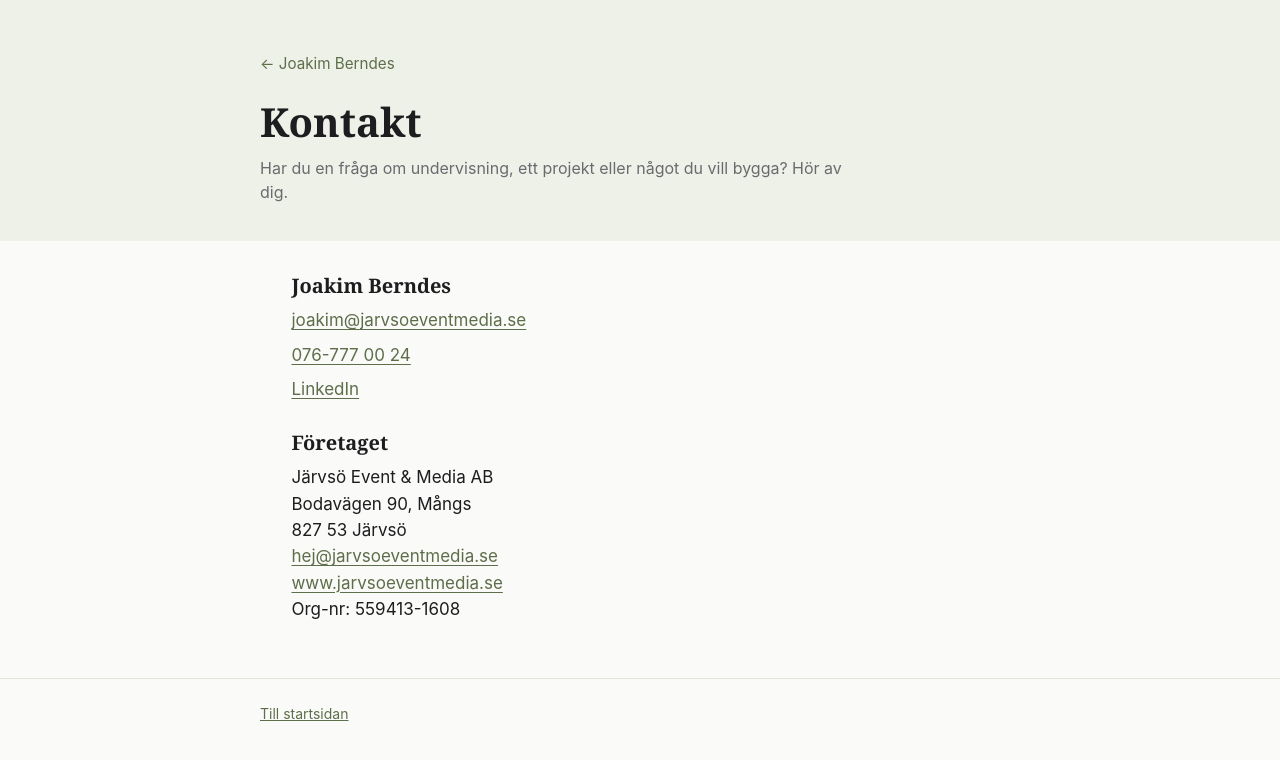
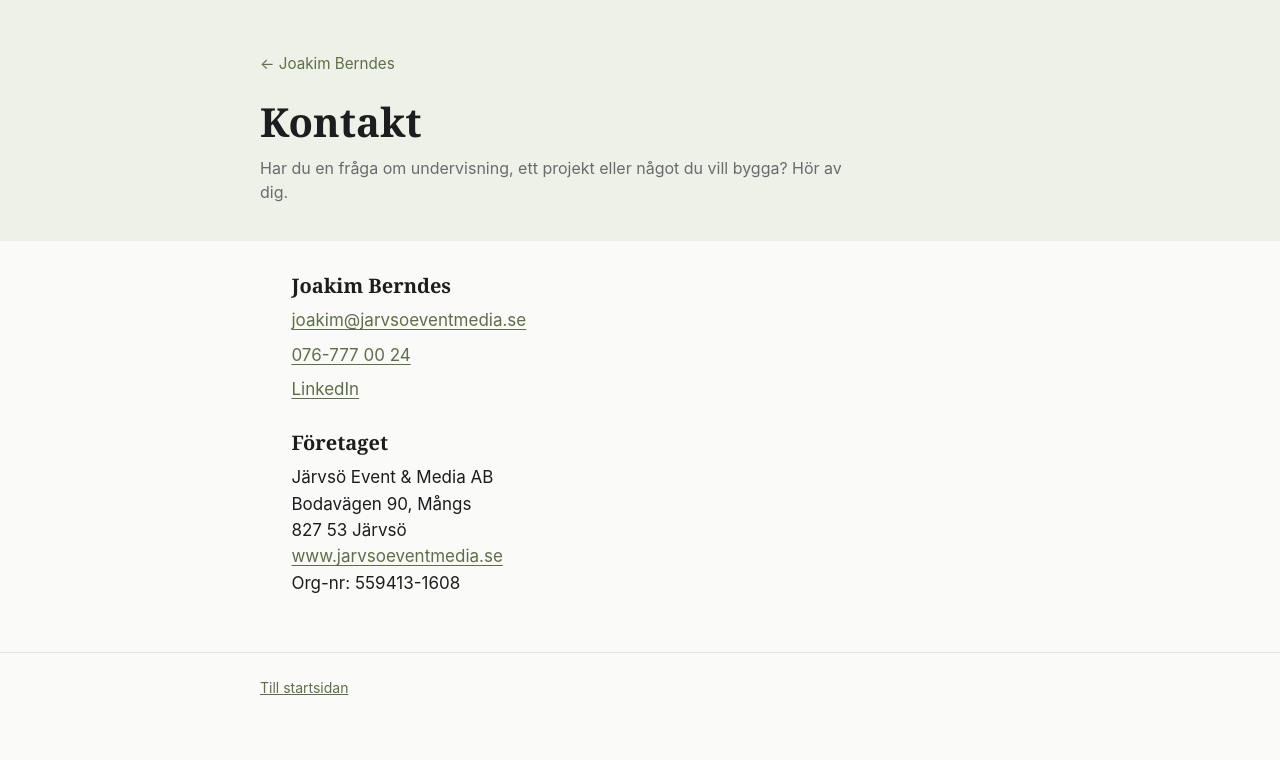
Before and after one commit to jberndes/jberndes.github.io, a Jekyll site: the page built from kontakt/index.html, in a window 1280 px wide. Shown: the top 760 px of the page. Built offline with Jekyll 4.4.1, drawn with Linux system fonts in a browser that asks for light colours.

Commit message:
Ta bort hej-adressen från kontaktsidan
Co-Authored-By: Claude Sonnet 5.5 <noreply@anthropic.com>
Claude-Session: https://claude.ai/code/session_01McVZEhbmEiGfnGiVphv6qf

```diff
--- a/kontakt/index.html
+++ b/kontakt/index.html
@@ -45,7 +45,6 @@
       "name": "Järvsö Event & Media AB",
       "legalName": "Järvsö Event & Media AB",
       "url": "https://www.jarvsoeventmedia.se",
-      "email": "hej@jarvsoeventmedia.se",
       "sameAs": [
         "https://maps.app.goo.gl/tw71BzZx6gw6XDT96"
       ],
@@ -142,7 +141,6 @@
       <p>Järvsö Event &amp; Media AB<br>
       Bodavägen 90, Mångs<br>
       827 53 Järvsö<br>
-      <a href="mailto:hej@jarvsoeventmedia.se">hej@jarvsoeventmedia.se</a><br>
       <a href="https://www.jarvsoeventmedia.se" target="_blank" rel="noopener">www.jarvsoeventmedia.se<span class="dold"> (öppnas i ny flik)</span></a><br>
       Org-nr: 559413-1608</p>
     </div>
```
